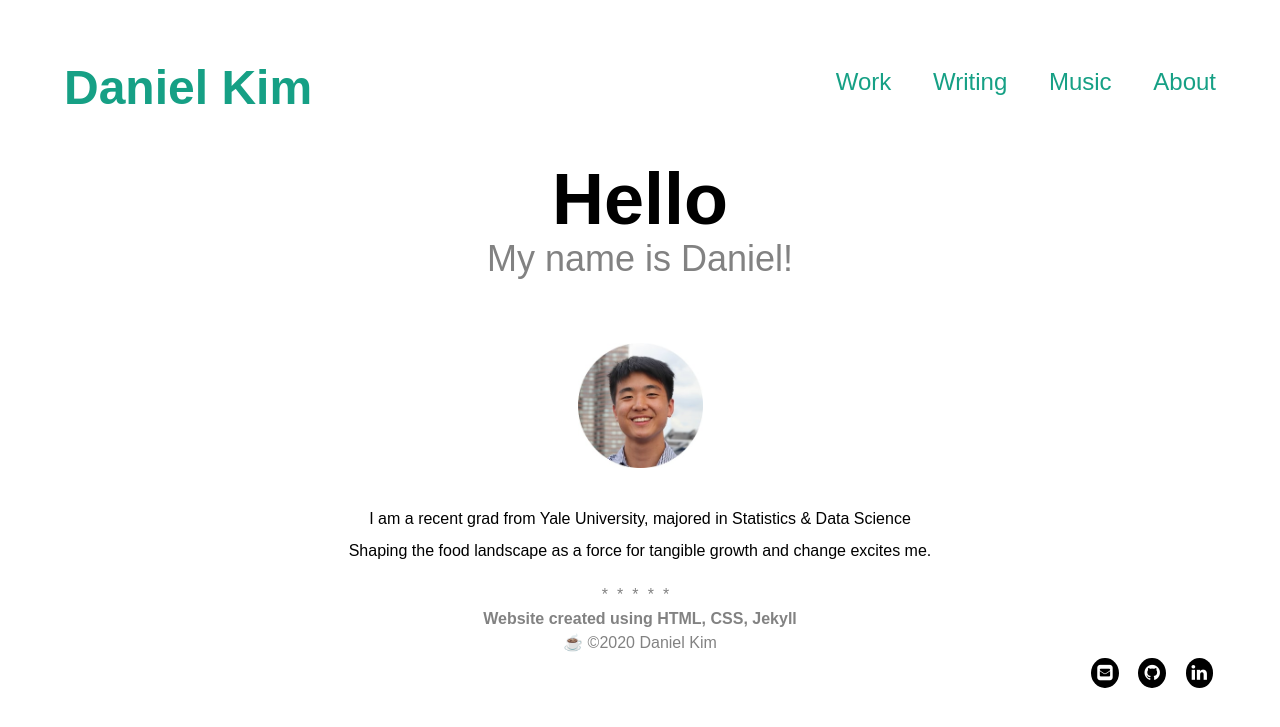
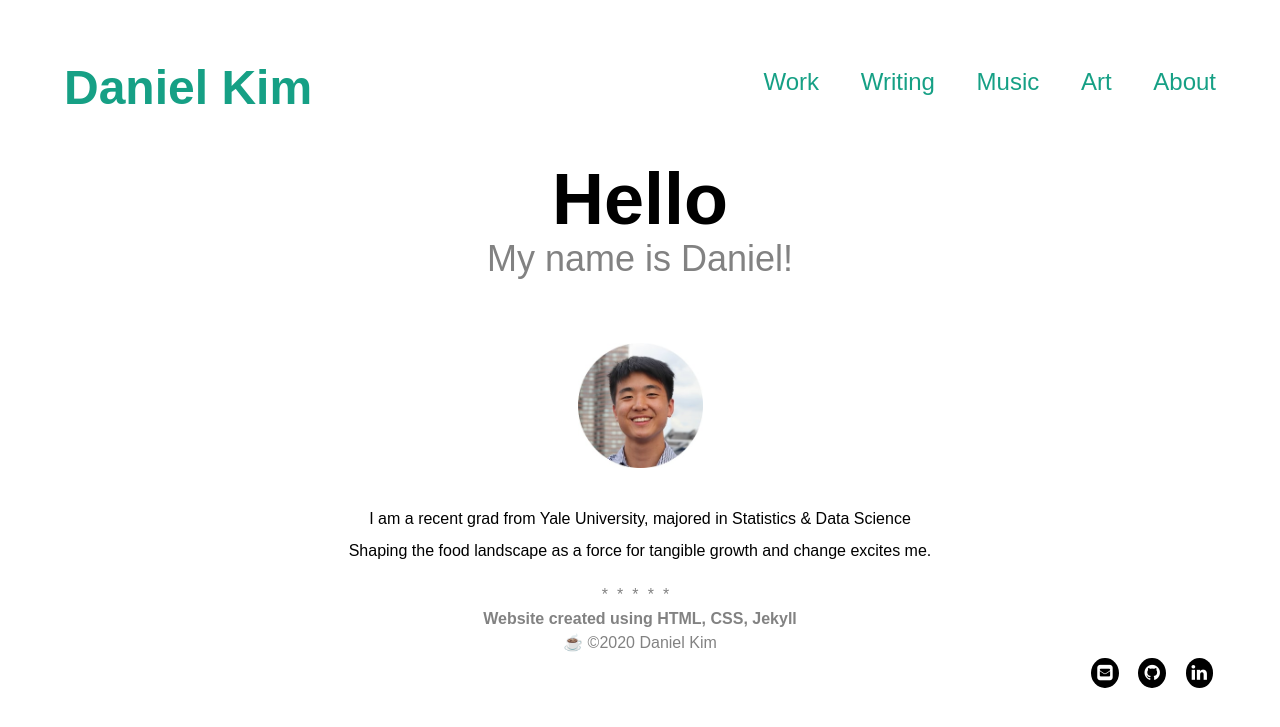
Before and after one commit to danielk56/danielk56.github.io, a Jekyll site: the page built from index.md, in a window 1280 px wide. Shown: the top 727 px of the page. Built offline with Jekyll 4.4.1, drawn with Linux system fonts in a browser that asks for light colours.

Commit message:
Update header.html

```diff
--- a/_includes/header.html
+++ b/_includes/header.html
@@ -9,6 +9,7 @@
 <li class="menu__entry"><a href="{{ '/work' | prepend: site.baseurl }}">Work</a></li>
 <li class="menu__entry"><a href="{{ '/writing' | prepend: site.baseurl }}">Writing</a></li>
 <li class="menu__entry"><a href="{{ '/music' | prepend: site.baseurl }}">Music</a></li>
+<li class="menu__entry"><a href="{{ '/art' | prepend: site.baseurl }}">Art</a></li>
 <li class="menu__entry"><a href="{{ '/about' | prepend: site.baseurl }}">About</a></li>
 </div>
 </ul>
```
